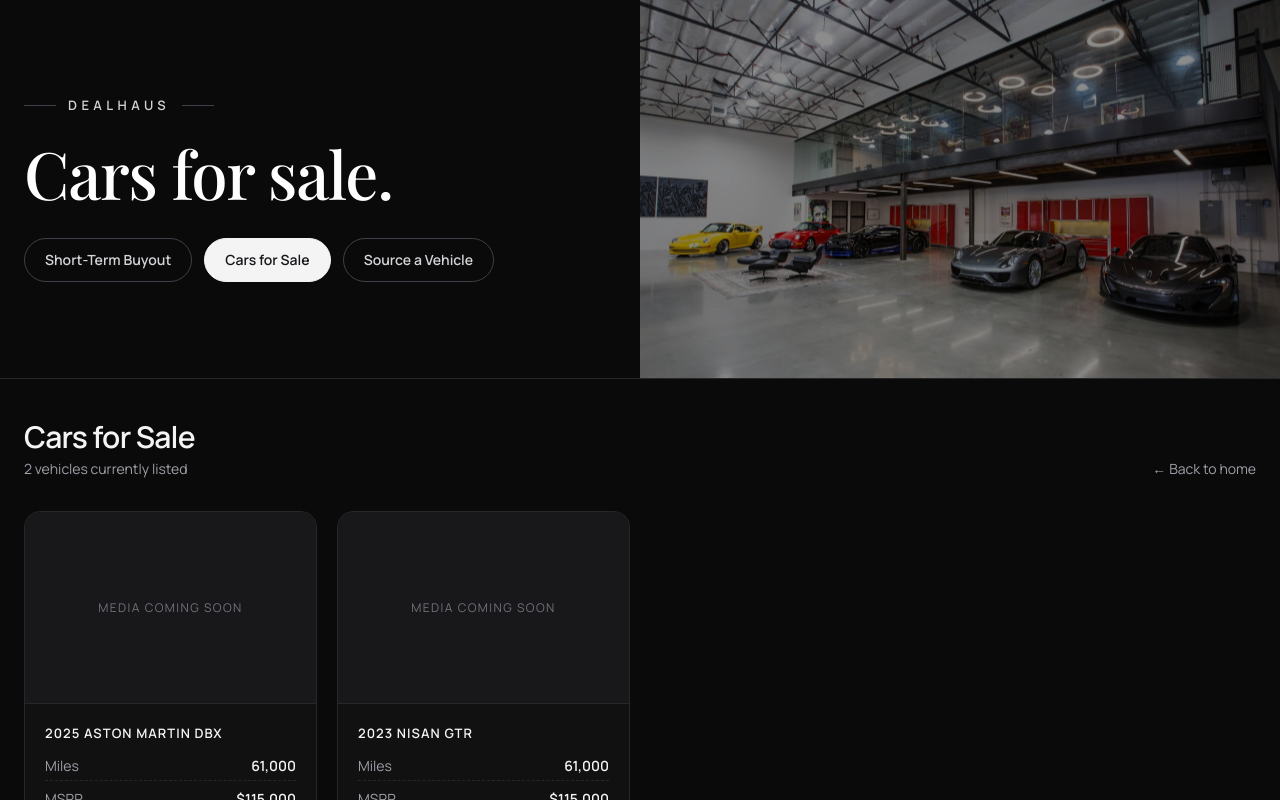
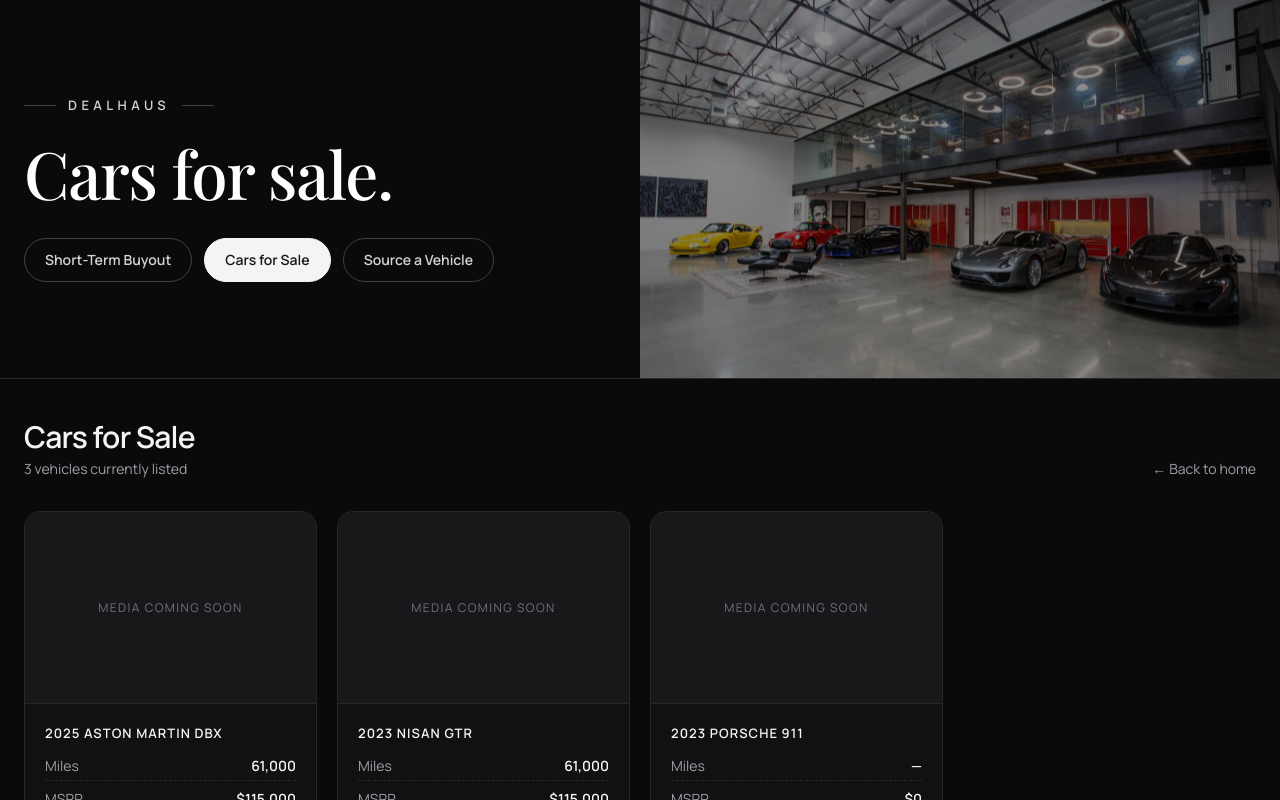
Before and after one commit to stradacorsagroup-art/scg-site-1772418012, a Next.js app: page /cars-for-sale in a window 1280 px wide. Shown: the top 800 px of the page. Built offline with nearby package versions, Linux system fonts and the light colour scheme.

Commit message:
Sync cars-for-sale with command center — add 2023 Porsche 911

```diff
--- a/src/data/cars-for-sale.ts
+++ b/src/data/cars-for-sale.ts
@@ -39,5 +39,18 @@ export const carsForSaleInventory: CarsForSaleCard[] = [
       "buyout": 115000
     },
     "notes": "—"
+  },
+  {
+    "car": "2023 Porsche 911",
+    "miles": "—",
+    "vin": "—",
+    "msrp": 0,
+    "threeMo": {
+      "buyout": 0
+    },
+    "twelveMo": {
+      "buyout": 0
+    },
+    "notes": "—"
   }
 ];
```
